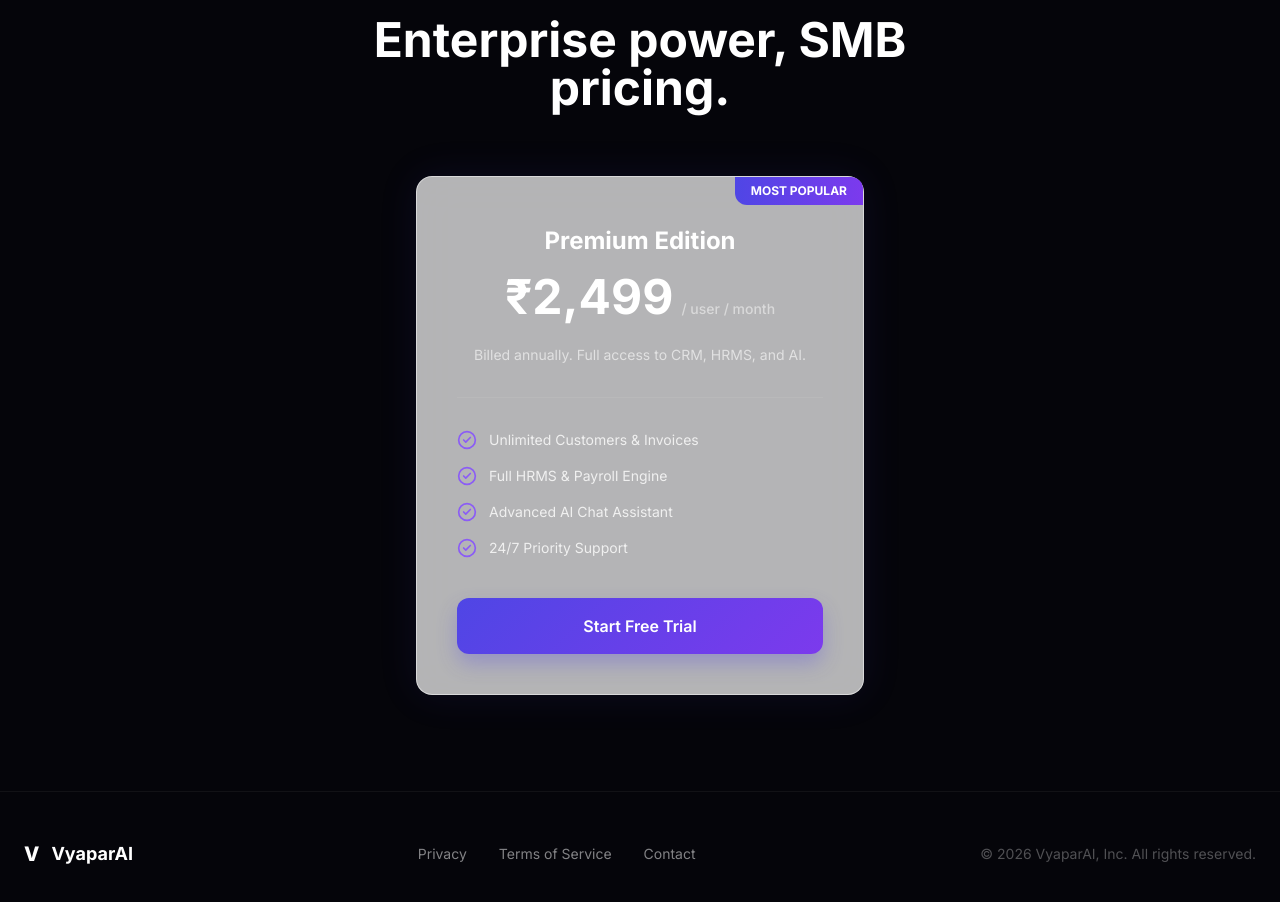
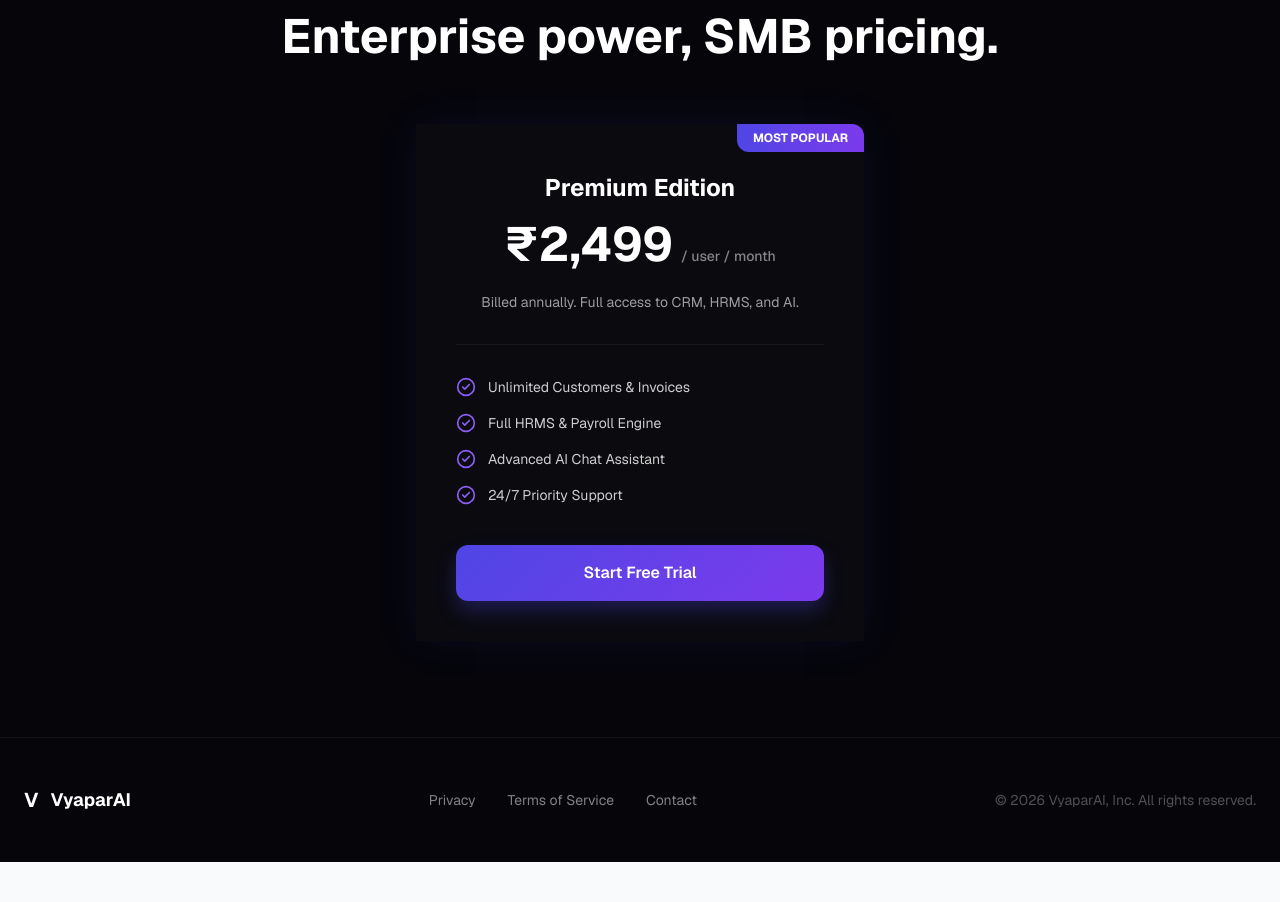
Before and after one commit to Kaushaltiwari27/vyapar-ai, a Next.js app: page / in a window 1280 px wide. Shown: the part 1700-2602 px from the top of the page. After the commit the page ends 2562 px from the top, so only its background shows below. Built offline with nearby package versions, Linux system fonts and the light colour scheme.

Commit message:
feat: complete UI/UX overhaul to 2026 premium aesthetic

```diff
--- a/app/globals.css
+++ b/app/globals.css
@@ -3,93 +3,120 @@
 @tailwind components;
 @tailwind utilities;
 
-:root {
-  /* Brand */
-  --primary: #4F46E5;
-  --primary-light: #6366F1;
-  --primary-dark: #3730A3;
-  --accent: #7C3AED;
-  --accent-light: #8B5CF6;
+@layer base {
+  :root {
+    /* 2026 Clean SaaS Base (Zinc/Slate) */
+    --background: 240 5% 98%; /* Light gray background */
+    --foreground: 240 10% 3.9%;
 
-  /* Dark sidebar */
-  --sidebar-bg: #0A0A14;
-  --sidebar-border: rgba(255,255,255,0.06);
-  --sidebar-text: rgba(255,255,255,0.55);
-  --sidebar-text-active: #ffffff;
-  --sidebar-item-active: rgba(79,70,229,0.2);
-  --sidebar-item-hover: rgba(255,255,255,0.05);
+    /* Vibrant Indigo Primary */
+    --primary: 243 75% 59%;
+    --primary-foreground: 0 0% 100%;
 
-  /* Main content */
-  --page-bg: #F4F5F9;
-  --card-bg: #FFFFFF;
-  --card-border: rgba(0,0,0,0.06);
-  --card-shadow: 0 1px 3px rgba(0,0,0,0.05), 0 1px 2px rgba(0,0,0,0.06);
-  --card-shadow-hover: 0 10px 40px rgba(0,0,0,0.10);
+    --secondary: 240 4.8% 95.9%;
+    --secondary-foreground: 240 5.9% 10%;
 
-  /* Glass effect */
-  --glass-bg: rgba(255,255,255,0.7);
-  --glass-border: rgba(255,255,255,0.5);
-  --glass-blur: blur(20px);
+    --muted: 240 4.8% 95.9%;
+    --muted-foreground: 240 3.8% 46.1%;
 
-  /* Metric card gradients */
-  --grad-blue: linear-gradient(135deg, #667eea 0%, #764ba2 100%);
-  --grad-green: linear-gradient(135deg, #11998e 0%, #38ef7d 100%);
-  --grad-amber: linear-gradient(135deg, #f093fb 0%, #f5576c 100%);
-  --grad-purple: linear-gradient(135deg, #4facfe 0%, #00f2fe 100%);
-  --grad-dark: linear-gradient(135deg, #0f0c29, #302b63, #24243e);
+    --accent: 240 4.8% 95.9%;
+    --accent-foreground: 240 5.9% 10%;
 
-  /* Typography */
-  --font-sans: 'Geist', 'Inter', sans-serif;
+    --destructive: 0 84.2% 60.2%;
+    --destructive-foreground: 0 0% 98%;
 
-  /* Radii */
-  --radius-sm: 8px;
-  --radius-md: 12px;
-  --radius-lg: 16px;
-  --radius-xl: 24px;
+    --border: 240 5.9% 90%;
+    --input: 240 5.9% 90%;
+    --ring: 243 75% 59%;
 
-  /* Transitions */
-  --transition-fast: 150ms cubic-bezier(0.4, 0, 0.2, 1);
-  --transition-base: 250ms cubic-bezier(0.4, 0, 0.2, 1);
-  --transition-slow: 400ms cubic-bezier(0.4, 0, 0.2, 1);
+    /* Radius for Shadcn components */
+    --radius: 0.75rem;
+
+    /* Custom Design Tokens */
+    --sidebar-bg: 240 5% 98%;
+    --sidebar-border: 240 5.9% 90%;
+    --sidebar-text: 240 3.8% 46.1%;
+    --sidebar-text-active: 240 10% 3.9%;
+    --sidebar-item-active: 240 4.8% 95.9%;
+    --sidebar-item-hover: 240 4.8% 95.9%;
+  }
+
+  .dark {
+    --background: 240 10% 3.9%;
+    --foreground: 0 0% 98%;
+
+    --primary: 243 75% 59%;
+    --primary-foreground: 0 0% 100%;
+
+    --secondary: 240 3.7% 15.9%;
+    --secondary-foreground: 0 0% 98%;
+
+    --muted: 240 3.7% 15.9%;
+    --muted-foreground: 240 5% 64.9%;
+
+    --accent: 240 3.7% 15.9%;
+    --accent-foreground: 0 0% 98%;
+
+    --destructive: 0 62.8% 30.6%;
+    --destructive-foreground: 0 0% 98%;
+
+    --border: 240 3.7% 15.9%;
+    --input: 240 3.7% 15.9%;
+    --ring: 243 75% 59%;
+
+    /* Custom Design Tokens */
+    --sidebar-bg: 240 10% 3.9%;
+    --sidebar-border: 240 3.7% 15.9%;
+    --sidebar-text: 240 5% 64.9%;
+    --sidebar-text-active: 0 0% 98%;
+    --sidebar-item-active: 240 3.7% 15.9%;
+    --sidebar-item-hover: 240 3.7% 15.9%;
+  }
 }
 
-* { font-family: var(--font-sans); }
-body { background: var(--page-bg); }
-
-/* Smooth scrolling */
-html { scroll-behavior: smooth; }
+@layer base {
+  * {
+    @apply border-border;
+  }
+  body {
+    @apply bg-background text-foreground;
+    font-family: 'Geist', 'Inter', sans-serif;
+  }
+}
 
 /* Custom scrollbar */
-::-webkit-scrollbar { width: 4px; height: 4px; }
+::-webkit-scrollbar { width: 6px; height: 6px; }
 ::-webkit-scrollbar-track { background: transparent; }
-::-webkit-scrollbar-thumb { background: rgba(79,70,229,0.3); border-radius: 10px; }
-::-webkit-scrollbar-thumb:hover { background: rgba(79,70,229,0.6); }
+::-webkit-scrollbar-thumb {
+  background: hsl(var(--border));
+  border-radius: 10px;
+}
+::-webkit-scrollbar-thumb:hover { background: hsl(var(--muted-foreground)); }
 
 /* Selection color */
-::selection { background: rgba(79,70,229,0.2); color: #4F46E5; }
+::selection { background: hsla(var(--primary) / 0.2); color: hsl(var(--primary)); }
 
-/* Page transition */
-.page-enter { opacity: 0; transform: translateY(16px); }
-.page-enter-active { opacity: 1; transform: translateY(0); transition: all 400ms cubic-bezier(0.4, 0, 0.2, 1); }
-
-/* Glass card */
-.glass-card {
-  background: var(--glass-bg);
-  backdrop-filter: var(--glass-blur);
-  -webkit-backdrop-filter: var(--glass-blur);
-  border: 1px solid var(--glass-border);
-  border-radius: var(--radius-lg);
+/* Hide ugly focus rings globally unless navigating by keyboard (optional, handled by ring-offset in Tailwind) */
+*:focus-visible {
+  outline: none;
 }
 
-/* Glow effect */
-.glow-indigo { box-shadow: 0 0 30px rgba(79,70,229,0.2); }
-.glow-green { box-shadow: 0 0 30px rgba(16,185,129,0.2); }
-.glow-amber { box-shadow: 0 0 30px rgba(245,158,11,0.2); }
+/* Glass effect (Used minimally in 2026 design) */
+.glass-effect {
+  background: hsla(var(--background) / 0.8);
+  backdrop-filter: blur(12px);
+  -webkit-backdrop-filter: blur(12px);
+  border-bottom: 1px solid hsl(var(--border));
+}
 
-/* Gradient text */
-.gradient-text {
-  background: linear-gradient(135deg, #4F46E5, #7C3AED);
-  -webkit-background-clip: text;
-  -webkit-text-fill-color: transparent;
-  background-clip: text;
+/* Neo-brutalist / Clean shadows */
+.premium-shadow {
+  box-shadow: 0 1px 2px 0 rgb(0 0 0 / 0.05), 0 1px 3px 0 rgb(0 0 0 / 0.05);
 }
+.premium-shadow-hover {
+  box-shadow: 0 4px 6px -1px rgb(0 0 0 / 0.05), 0 2px 4px -2px rgb(0 0 0 / 0.05);
+  transition: box-shadow 0.2s ease-in-out;
+}
+.premium-shadow-hover:hover {
+  box-shadow: 0 10px 15px -3px rgb(0 0 0 / 0.05), 0 4px 6px -4px rgb(0 0 0 / 0.05);
+}
--- a/components/ui/PageWrapper.tsx
+++ b/components/ui/PageWrapper.tsx
@@ -1,48 +1,38 @@
-'use client'
-import { useEffect, useRef } from 'react'
-import { gsap } from 'gsap'
+"use client";
 
-export default function PageWrapper({ children, title }: { children: React.ReactNode, title?: string }) {
-  const wrapperRef = useRef<HTMLDivElement>(null)
-  const titleRef = useRef<HTMLHeadingElement>(null)
+import { motion } from "framer-motion";
 
-  useEffect(() => {
-    // Page enter animation
-    const tl = gsap.timeline()
-
-    if (wrapperRef.current) {
-      tl.fromTo(wrapperRef.current,
-        { opacity: 0 },
-        { opacity: 1, duration: 0.3, ease: 'power2.out' }
-      )
-    }
-
-    if (titleRef.current) {
-      tl.fromTo(titleRef.current,
-        { opacity: 0, y: -10 },
-        { opacity: 1, y: 0, duration: 0.4, ease: 'power3.out' },
-        '-=0.2'
-      )
-    }
-
-    // Stagger all cards with the animate-card class
-    tl.fromTo('.animate-card',
-      { opacity: 0, y: 20 },
-      { opacity: 1, y: 0, duration: 0.4, stagger: 0.08, ease: 'power2.out' },
-      '-=0.2'
-    )
-  }, [])
-
+export default function PageWrapper({
+  children,
+  title
+}: {
+  children: React.ReactNode;
+  title?: string;
+}) {
   return (
-    <div ref={wrapperRef} className="opacity-0 min-h-screen">
+    <motion.div
+      initial={{ opacity: 0, y: 15 }}
+      animate={{ opacity: 1, y: 0 }}
+      exit={{ opacity: 0, y: -15 }}
+      transition={{ duration: 0.3, ease: "easeOut" }}
+      className="min-h-screen"
+    >
       <div className="p-6 md:p-8 max-w-7xl mx-auto space-y-6">
         {title && (
-          <h1 ref={titleRef} className="text-3xl font-extrabold text-slate-900 tracking-tight mb-8">
+          <motion.h1
+            initial={{ opacity: 0, x: -10 }}
+            animate={{ opacity: 1, x: 0 }}
+            transition={{ duration: 0.4, delay: 0.1, ease: "easeOut" }}
+            className="text-3xl font-extrabold text-slate-900 tracking-tight mb-8"
+          >
             {title}
-          </h1>
+          </motion.h1>
         )}
+
+        {/* Child elements can be staggered if they are wrapped in motion components,
+            but standard layout wrapper ensures no more GSAP glitches. */}
         {children}
       </div>
-    </div>
-  )
+    </motion.div>
+  );
 }
--- a/tailwind.config.ts
+++ b/tailwind.config.ts
@@ -1,40 +1,81 @@
 import type { Config } from 'tailwindcss'
 
-const config: Config = {
+const config = {
+  darkMode: ["class"],
   content: [
     './pages/**/*.{ts,tsx}',
     './components/**/*.{ts,tsx}',
     './app/**/*.{ts,tsx}',
     './src/**/*.{ts,tsx}',
   ],
+  prefix: "",
   theme: {
+    container: {
+      center: true,
+      padding: "2rem",
+      screens: {
+        "2xl": "1400px",
+      },
+    },
     extend: {
       fontFamily: { sans: ['Geist', 'Inter', 'sans-serif'] },
       colors: {
-        primary: { DEFAULT: '#4F46E5', light: '#6366F1', dark: '#3730A3' },
-        accent: { DEFAULT: '#7C3AED', light: '#8B5CF6' },
+        border: "hsl(var(--border))",
+        input: "hsl(var(--input))",
+        ring: "hsl(var(--ring))",
+        background: "hsl(var(--background))",
+        foreground: "hsl(var(--foreground))",
+        primary: {
+          DEFAULT: "hsl(var(--primary))",
+          foreground: "hsl(var(--primary-foreground))",
+        },
+        secondary: {
+          DEFAULT: "hsl(var(--secondary))",
+          foreground: "hsl(var(--secondary-foreground))",
+        },
+        destructive: {
+          DEFAULT: "hsl(var(--destructive))",
+          foreground: "hsl(var(--destructive-foreground))",
+        },
+        muted: {
+          DEFAULT: "hsl(var(--muted))",
+          foreground: "hsl(var(--muted-foreground))",
+        },
+        accent: {
+          DEFAULT: "hsl(var(--accent))",
+          foreground: "hsl(var(--accent-foreground))",
+        },
+        popover: {
+          DEFAULT: "hsl(var(--background))",
+          foreground: "hsl(var(--foreground))",
+        },
+        card: {
+          DEFAULT: "hsl(var(--background))",
+          foreground: "hsl(var(--foreground))",
+        },
       },
-      borderRadius: { '2xl': '16px', '3xl': '24px' },
-      boxShadow: {
-        'card': '0 1px 3px rgba(0,0,0,0.05), 0 1px 2px rgba(0,0,0,0.06)',
-        'card-hover': '0 10px 40px rgba(0,0,0,0.10)',
-        'glow': '0 0 30px rgba(79,70,229,0.25)',
+      borderRadius: {
+        lg: "var(--radius)",
+        md: "calc(var(--radius) - 2px)",
+        sm: "calc(var(--radius) - 4px)",
+      },
+      keyframes: {
+        "accordion-down": {
+          from: { height: "0" },
+          to: { height: "var(--radix-accordion-content-height)" },
+        },
+        "accordion-up": {
+          from: { height: "var(--radix-accordion-content-height)" },
+          to: { height: "0" },
+        },
       },
       animation: {
-        'float': 'float 3s ease-in-out infinite',
-        'shimmer': 'shimmer 2s infinite',
-        'fade-in': 'fadeIn 0.4s ease-out',
-        'slide-up': 'slideUp 0.4s ease-out',
+        "accordion-down": "accordion-down 0.2s ease-out",
+        "accordion-up": "accordion-up 0.2s ease-out",
       },
-      keyframes: {
-        float: { '0%,100%': { transform: 'translateY(0)' }, '50%': { transform: 'translateY(-6px)' } },
-        shimmer: { '0%': { backgroundPosition: '200% 0' }, '100%': { backgroundPosition: '-200% 0' } },
-        fadeIn: { from: { opacity: '0' }, to: { opacity: '1' } },
-        slideUp: { from: { opacity: '0', transform: 'translateY(20px)' }, to: { opacity: '1', transform: 'translateY(0)' } },
-      }
-    }
+    },
   },
   plugins: [require("tailwindcss-animate")],
-}
+} satisfies Config
 
 export default config
```
Also changed, not shown: app/(dashboard)/dashboard/page.tsx (+71 -29 lines), components/layout/Sidebar.tsx (+65 -64 lines), components/ui/MetricCard.tsx (+30 -64 lines).
